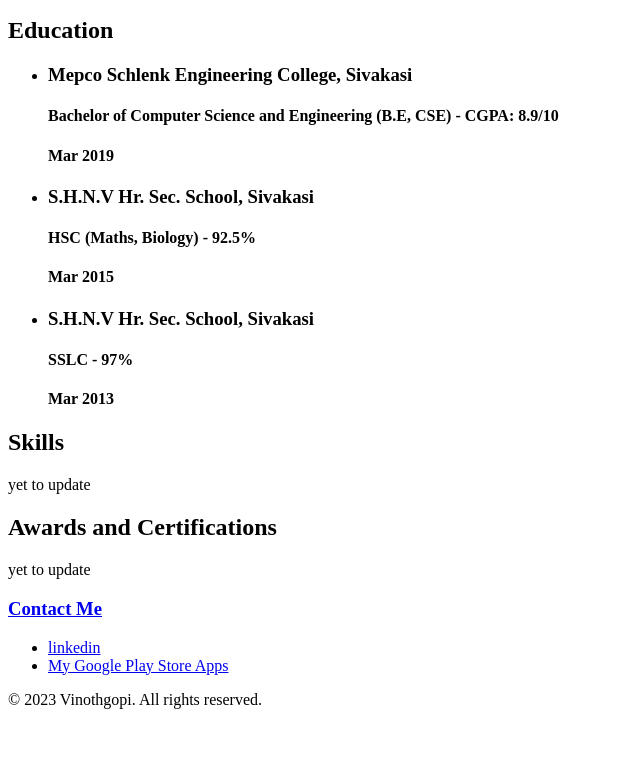
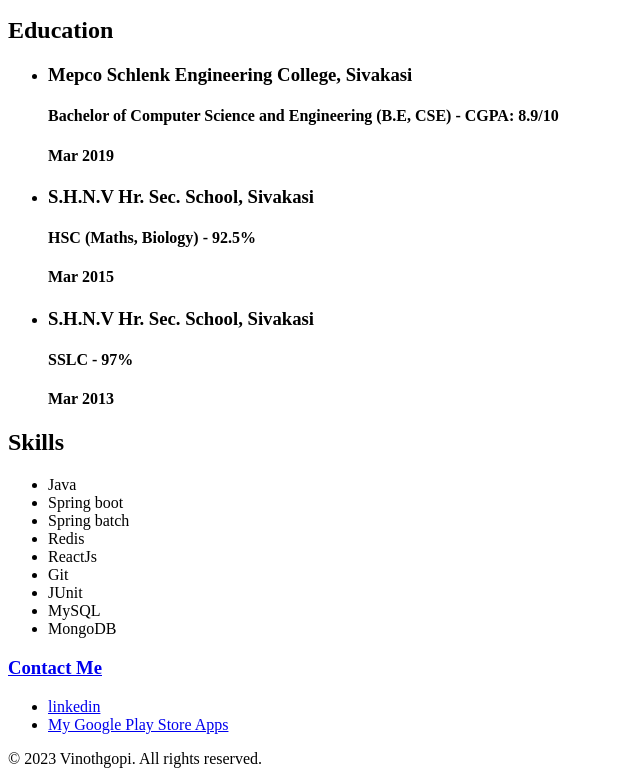
Before and after one commit to Vinothgopi97/portfolio, a plain HTML site: page index.html in a window 1280 px wide. Shown: the part 1458-2242 px from the top of the page, without its empty margins (0-640 px from the left). Before the commit the page ends 2183 px from the top, so only its background shows below. Drawn offline with Linux system fonts and the light colour scheme.

Commit message:
more details

```diff
--- a/index.html
+++ b/index.html
@@ -90,9 +90,19 @@
             </li>
         </ul>
         <h2>Skills</h2>
-        yet to update
-        <h2>Awards and Certifications</h2>
-        yet to update
+            <ul>
+                <li>Java</li>
+                <li>Spring boot</li>
+                <li>Spring batch</li>
+                <li>Redis</li>
+                <li>ReactJs</li>
+                <li>Git</li>
+                <li>JUnit</li>
+                <li>MySQL</li>
+                <li>MongoDB</li>
+            </ul>
+        <!-- <h2>Awards and Certifications</h2>
+        yet to update -->
         <h3><a href="https://www.linkedin.com/in/vinothgopi-graj/overlay/contact-info/" target="_blank">Contact Me</a></h3>
         <ul>
             <li>
```
